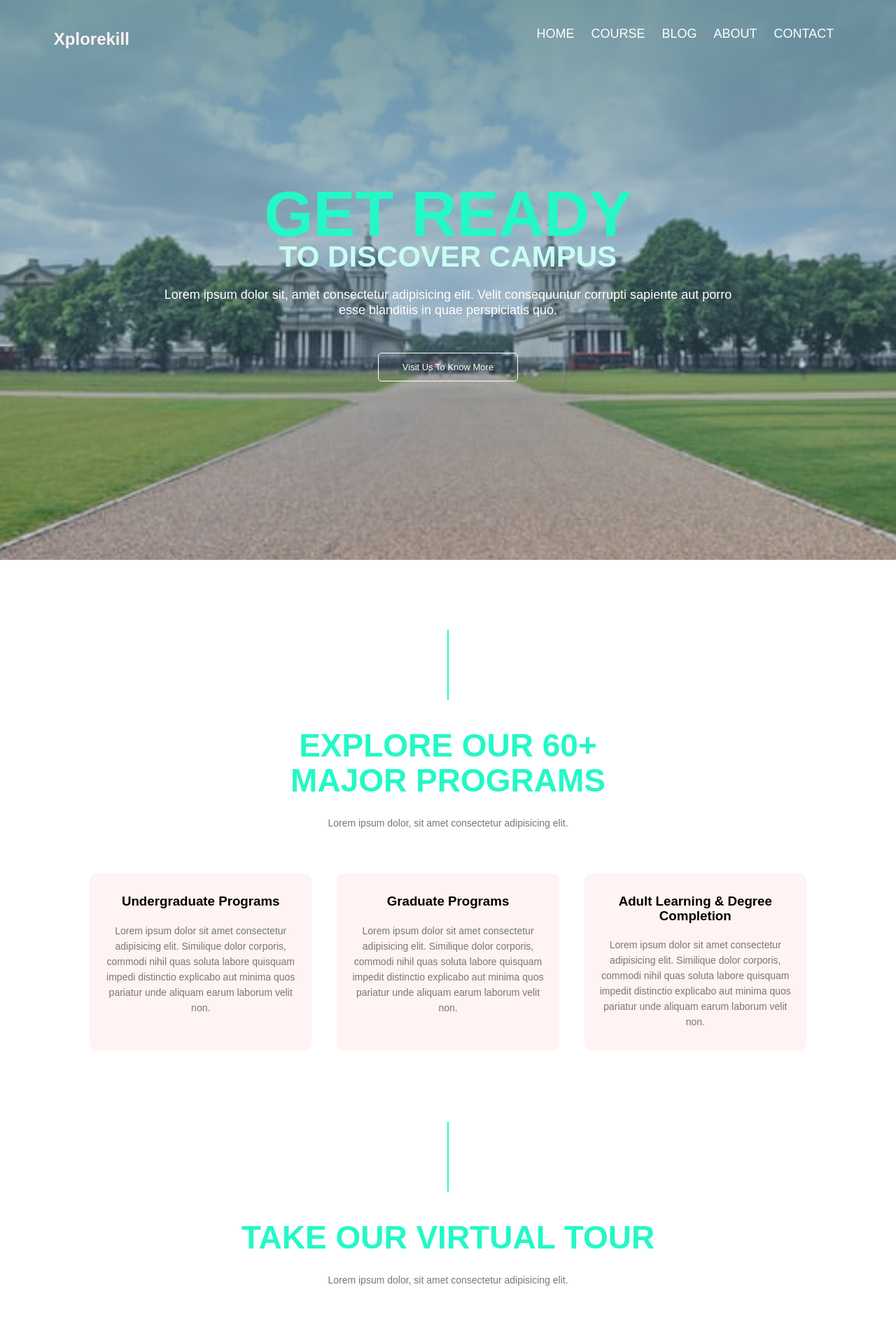
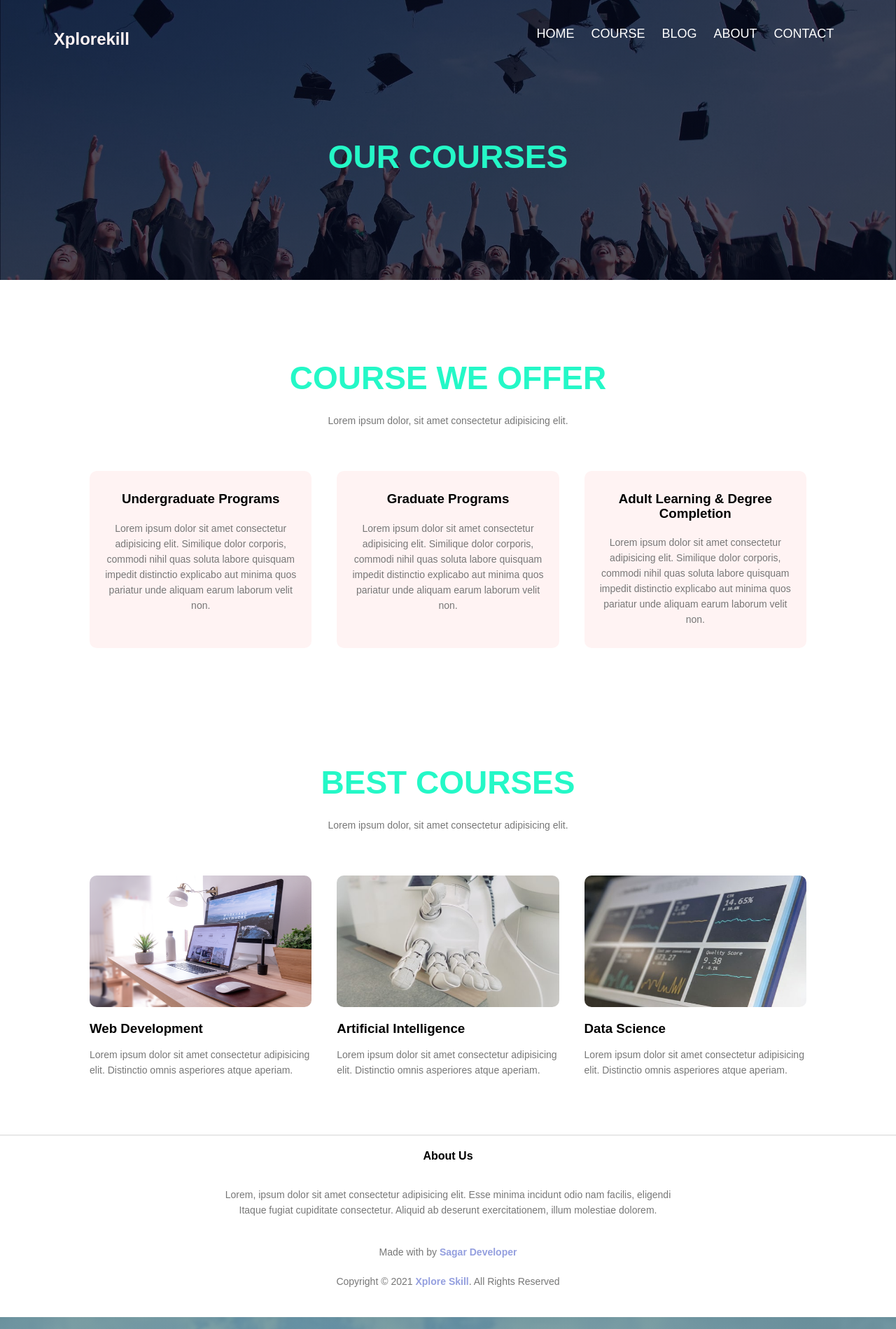
Before and after one commit to hassan27one/xplore-skills, a Next.js app: page / in a window 1280 px wide. Shown: the top 1899 px of the page at 70% size. Built offline with nearby package versions, Linux system fonts and the light colour scheme.

Commit message:
commit-6

```diff
--- /dev/null
+++ b/app/components/Course.js
@@ -0,0 +1,135 @@
+import Link from 'next/link'
+import React from 'react'
+import Image from 'next/image'
+
+
+
+export default function Course() {
+  return (
+    <>
+        {/* <h1>Course Page </h1> */}
+        {/* <Link href={"/"}>Link to Home Page </Link> */}
+{/* html start------------------------------------------------------------ */}
+<html lang="en">
+
+<head>
+    {/* <meta charset="UTF-8"> */}
+    {/* <meta http-equiv="X-UA-Compatible" content="IE=edge"> */}
+    {/* <meta name="viewport" content="width=device-width, initial-scale=1.0"> */}
+    <title>Course</title>
+    {/* <link rel="stylesheet" href="style.css"> */}
+    {/* <link rel="stylesheet" href="https://cdnjs.cloudflare.com/ajax/libs/font-awesome/5.15.3/css/all.min.css"> */}
+    {/* <link rel="stylesheet" href="https://fonts.googleapis.com/css2?family=Poppins:wght@100;200;300;400;600;700&display=swap"> */}
+</head>
+
+<body>
+    <section class="Sub-header">
+        <nav>
+            <a href="index.html" class="logo">Xplore
+                <i class="fab fa-staylinked"></i>kill
+            </a>
+            <div class="nav-links" id="navLinks">
+                {/* reposnive bar open and close ------------------------------------------ */}
+                <i class="fa fa-times" onclick="hideMenu()"></i>
+                <ul>
+                    <li><a href="index.html">Home</a></li>
+                    <li><a href="course.html">Course</a></li>
+                    <li><a href="blog.html">Blog</a></li>
+                    <li><a href="about.html">About</a></li>
+                    <li><a href="contact.html">Contact</a></li>
+                </ul>
+            </div>
+            <i class="fa fa-bars" onclick="showMenu()"></i>
+            {/* reposnive bar open and close ------------------------------------------- */}
+        </nav>
+        <h1>Our Courses</h1>
+    </section>
+
+    {/* course start -------------------------------------------------------- */}
+
+    <section class="course">
+        <h1>Course We Offer</h1>
+        <p>Lorem ipsum dolor, sit amet consectetur adipisicing elit.</p>
+
+        <div class="row">
+            <div class="course-col">
+                <h3>Undergraduate Programs</h3>
+                <p>Lorem ipsum dolor sit amet consectetur adipisicing elit. Similique dolor corporis, commodi nihil quas
+                    soluta labore quisquam impedit distinctio explicabo aut minima quos pariatur unde aliquam earum
+                    laborum velit non.</p>
+            </div>
+            <div class="course-col">
+                <h3>Graduate Programs</h3>
+                <p>Lorem ipsum dolor sit amet consectetur adipisicing elit. Similique dolor corporis, commodi nihil quas
+                    soluta labore quisquam impedit distinctio explicabo aut minima quos pariatur unde aliquam earum
+                    laborum velit non.</p>
+            </div>
+            <div class="course-col">
+                <h3>Adult Learning & Degree Completion</h3>
+                <p>Lorem ipsum dolor sit amet consectetur adipisicing elit. Similique dolor corporis, commodi nihil quas
+                    soluta labore quisquam impedit distinctio explicabo aut minima quos pariatur unde aliquam earum
+                    laborum velit non.</p>
+            </div>
+        </div>
+    </section>
+
+    {/*  course end ------------------------------------------------------ */}
+
+    {/* best course start ------------------------------------------------- */}
+
+    <section class="facilities">
+        <h1>Best Courses</h1>
+        <p>Lorem ipsum dolor, sit amet consectetur adipisicing elit.</p>
+
+        <div class="row">
+            <div class="facilities-col">
+            <Image  src={"/course1.png"} alt="image-1" width={135} height={188}   />
+                <h3>Web Development</h3>
+                <p>Lorem ipsum dolor sit amet consectetur adipisicing elit. Distinctio omnis asperiores atque aperiam.
+                </p>
+            </div>
+            <div class="facilities-col">
+            <Image  src={"/course2.png"} alt="image-2" width={135} height={188}   />
+                <h3>Artificial Intelligence</h3>
+                <p>Lorem ipsum dolor sit amet consectetur adipisicing elit. Distinctio omnis asperiores atque aperiam.
+                </p>
+            </div>
+            <div class="facilities-col">
+            <Image  src={"/course3.png"} alt="image-2" width={135} height={188}   />
+                <h3>Data Science</h3>
+                <p>Lorem ipsum dolor sit amet consectetur adipisicing elit. Distinctio omnis asperiores atque aperiam.
+                </p>
+            </div>
+        </div>
+    </section>
+
+    {/* best courses end ---------------------------------------- */}
+
+    {/*  Footer start ------------------------------------------ */}
+    <section class="footer">
+        <hr/>
+        <h4>About Us</h4>
+        <p>Lorem, ipsum dolor sit amet consectetur adipisicing elit. Esse minima incidunt odio nam facilis, eligendi
+            <br/> Itaque fugiat cupiditate consectetur. Aliquid ab deserunt exercitationem, illum molestiae
+            dolorem.
+        </p>
+
+        <div class="icons">
+            <i class="fab fa-facebook-f"></i>
+            <i class="fab fa-instagram"></i>
+            <i class="fab fa-twitter"></i>
+            <i class="fab fa-linkedin"></i>
+        </div>
+        <p>Made with <i class="fas fa-heart"></i> by <a href="#">Sagar Developer</a></p>
+        <p>Copyright © 2021 <a href="index.html">Xplore Skill</a>. All Rights Reserved</p>
+    </section>
+    {/* Footer end -------------------------------------------------- */}
+
+    <script src="script.js"></script>
+</body>
+
+</html>
+        {/* html Ends-------------------------------------- */}
+    </>
+  )
+}
--- a/app/components/LandingPage.js
+++ b/app/components/LandingPage.js
@@ -1,8 +1,16 @@
 import React from 'react'
 import Image from 'next/image'
+import Link from 'next/link'
+// import Link from 'next/link'
+// import Course from './Course'
+
+
+// for Error
+// import dynamic from "next/dynamic";
+
 
 export default function LandingPage() {
-  return (
+    return (
     <div>
         {/* <h1>LandingPage page</h1> */}
 
@@ -28,8 +36,17 @@ export default function LandingPage() {
 
                 <i class="fa fa-times" onclick="hideMenu()"></i>
                 <ul>
-                    <li><a href="index.html">Home</a></li>
-                    <li><a href="course.html">Course</a></li>
+                    <li>
+                        <a href="/">
+                        Home
+                        </a>
+                    </li>
+                    <li>
+                        <Link href={"./Course"}>
+                        Course
+                        </Link>
+                    </li>
+
                     <li><a href="blog.html">Blog</a></li>
                     <li><a href="about.html">About</a></li>
                     <li><a href="contact.html">Contact</a></li>
@@ -226,3 +243,6 @@ export default function LandingPage() {
     </div>
   )
 }
+
+// for Error
+// export default dynamic (() => Promise.resolve(LandingPage), {ssr: false})
--- a/app/layout.js
+++ b/app/layout.js
@@ -1,5 +1,9 @@
 import { Inter } from 'next/font/google'
 import './globals.css'
+
+import Course from './components/Course'
+// import LandingPage from './components/LandingPage'
+
 
 const inter = Inter({ subsets: ['latin'] })
 
@@ -11,7 +15,11 @@ export const metadata = {
 export default function RootLayout({ children }) {
   return (
     <html lang="en">
-      <body className={inter.className}>{children}</body>
+      <body className={inter.className}>
+      {/* <LandingPage/> */}
+      <Course/>
+      {children}
+      </body>
     </html>
   )
 }
--- a/app/page.js
+++ b/app/page.js
@@ -1,3 +1,4 @@
+// import Course from "./components/Course"
 import LandingPage from "./components/LandingPage"
 
 // import Image from 'next/image'
@@ -9,6 +10,7 @@ export default function Home() {
     <div>
       {/* <h1>Home Page</h1> */}
       <LandingPage/>
+      {/* <Course/> */}
     </div>
   )
 }
```
